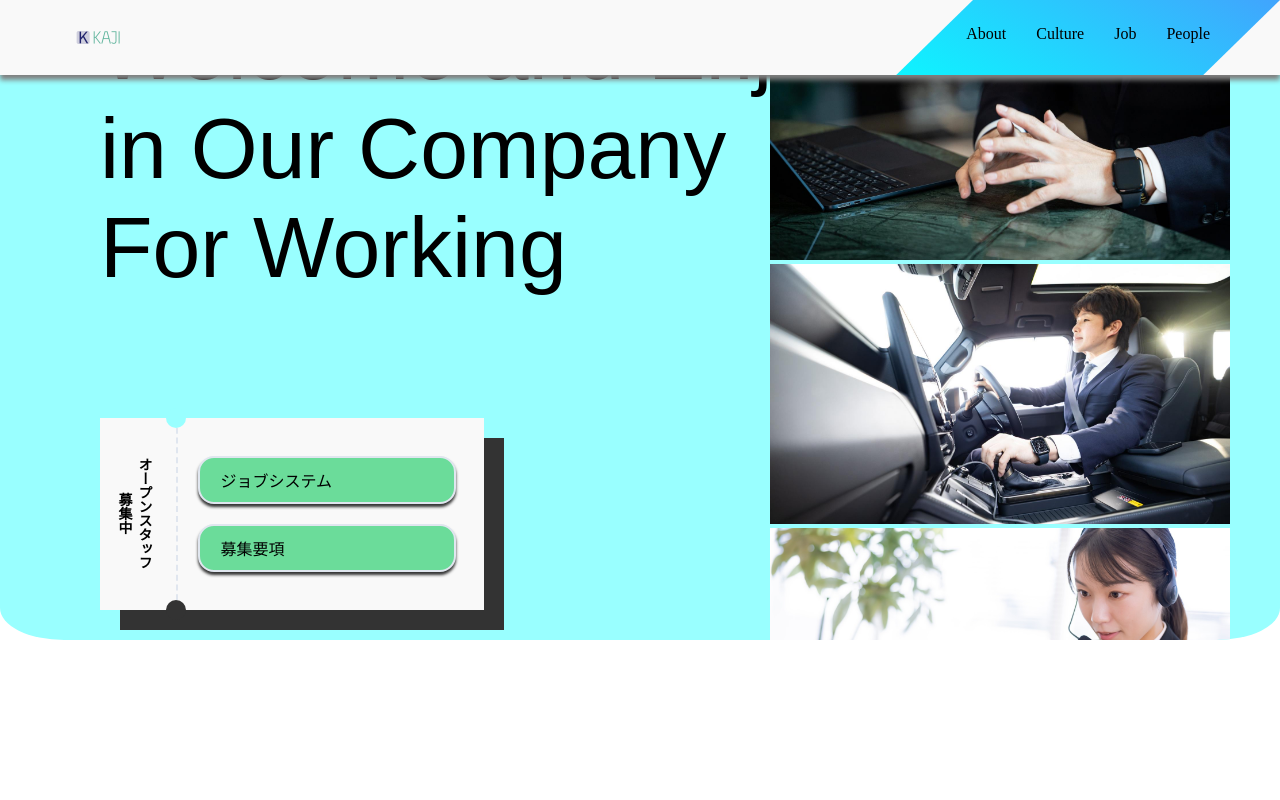
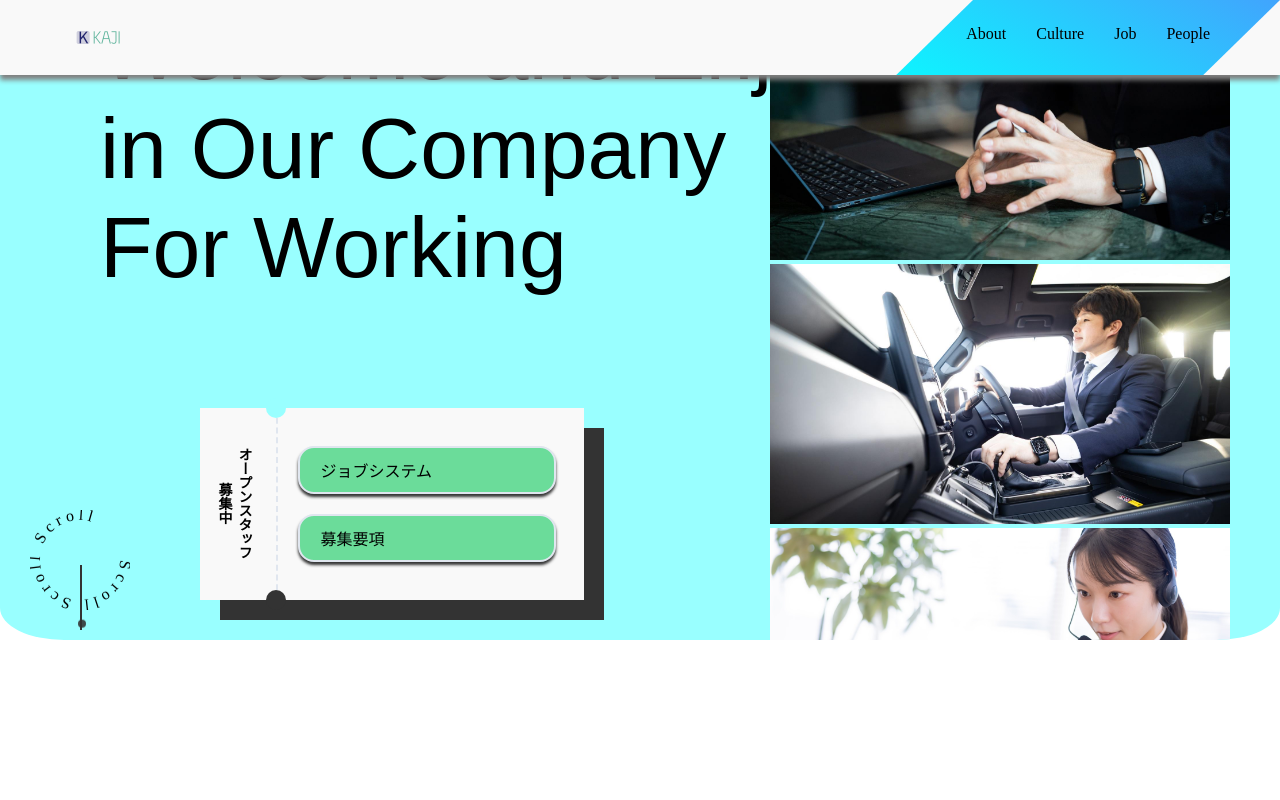
Before and after one commit to kajikaji5678/port, a plain HTML site: page index.html in a window 1280 px wide. Drawn offline with Linux system fonts and the light colour scheme.

Commit message:
スクロールバー

```diff
--- a/css/style.css
+++ b/css/style.css
@@ -184,8 +184,8 @@ TOPページ
     width: 30%;
     height: 30%;
     background-color: #f9f9f9;
-    bottom: 30px;
-    left: 100px;
+    bottom: 40px;
+    left: 200px;
     box-shadow: 20px 20px 0 #333;
     display: flex;
 }
@@ -287,3 +287,64 @@ TOPページ
     box-shadow: 0 6px 6px #333;
     transform: translateY(-5px);
 }
+
+/* スクロールアニメーション */
+.circle {
+    width: 100px;
+    height: 100px;
+    position: absolute;
+    bottom: 30px;
+    left: 30px;
+    animation: rotate 10s linear infinite;
+}
+
+.circle_text {
+    font-size: 8px;
+    fill: black;
+    letter-spacing: 2px;
+}
+
+@keyframes rotate {
+    from {
+        transform: rotate(0deg);
+    } to {
+        transform: rotate(360deg);
+    }
+}
+
+.scroll_bar {
+    width: 2px;
+    height: 65px;
+    position: absolute;
+    bottom: 10px;
+    left: 80px;
+    background: #333;
+}
+
+.scroll_bar span {
+    position: absolute;
+    left: -2px;
+    display: block;
+    height: 8px;
+    width: 8px;
+    border-radius: 50%;
+    animation: scrollBall 1.5s infinite;
+    background-color: #333;
+}
+
+@keyframes scrollBall {
+    0% {
+        transform: translateY(-5px);
+        opacity: 0;
+    }
+    30% {
+        opacity: 1;
+    }
+    60% {
+        transform: translateY(65px);
+        opacity: 0;
+    }
+    100% {
+        opacity: 0;
+    }
+}
--- a/index.html
+++ b/index.html
@@ -56,6 +56,21 @@
                     <a href="#" class="top_coupon_button2">募集要項</a>
                 </div>
             </div>
+
+            <svg class="circle" viewBox="0 0 50 50">
+                <defs>
+                    <path id="circlePath" class="circle_circle" d="M 25, 25 m -20, 0 a 20, 20 0 1, 1 40, 0 a 20, 20 0 1, 1 -40, 0"></path>
+                </defs>
+                <text class="circle_text">
+                    <textPath href="#circlePath" staffOffset="10%">
+                        Scroll Scroll Scroll
+                    </textPath>
+                </text>
+            </svg>
+
+            <div class="scroll_bar">
+                <span></span>
+            </div>
         </div>
     </body>
 </body>
```
